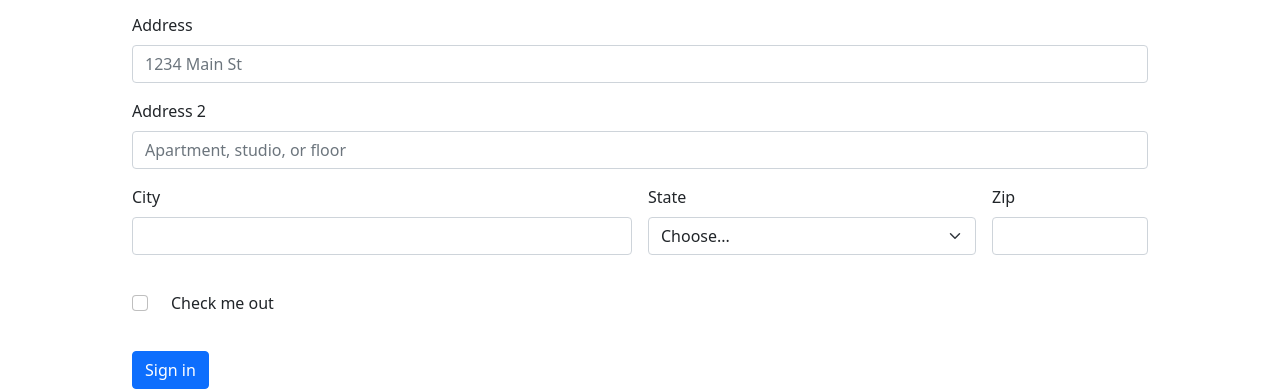
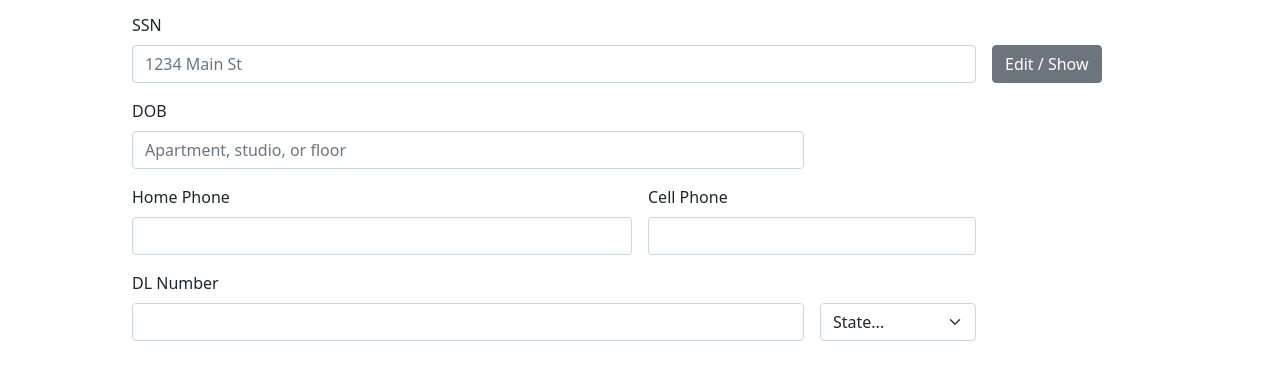
Before and after one commit to cyperpunkmunk/FormPage, a plain HTML site: page index.html in a window 1280 px wide. Shown: the part 916-1307 px from the top of the page. After the commit the page ends 1262 px from the top, so only its background shows below. Drawn offline with nearby package versions, Linux system fonts and the light colour scheme.

Commit message:
added first form

```diff
--- a/assets/style.css
+++ b/assets/style.css
@@ -20,7 +20,7 @@ body{
 }
 
 .titleImg{
-    border-right: 6px green;
+    border-right: 6px rgba(34, 138, 34, 0.583);
     height: 20px;
 
 }
@@ -42,7 +42,7 @@ body{
     margin-top: 25px;;
 }
 .greenContainer{
-    background-color: rgba(48, 209, 39, 0.419);
+    background-color: rgba(48, 179, 41, 0.426);
     border-radius: 5px;
     padding-top: 1px;
     padding-bottom: 1px;
@@ -88,3 +88,7 @@ body{
 .typeDrop{
     list-style: none;
 }
+
+.stateSelect{
+    margin-top: 24px;
+}
--- a/index.html
+++ b/index.html
@@ -162,43 +162,44 @@
                         </ul>
                       </div>
                 </div>
-
-                <div class="col-12">
-                  <label for="inputAddress" class="form-label">Address</label>
+                <div class="col-10">
+                  <label for="inputAddress" class="form-label">SSN</label>
                   <input type="text" class="form-control" id="inputAddress" placeholder="1234 Main St">
                 </div>
-                <div class="col-12">
-                  <label for="inputAddress2" class="form-label">Address 2</label>
+                <div class="col-md-2 dropper">
+                    <div class="edit">
+                        <button class="btn btn-secondary " type="button"  aria-expanded="false">
+                           Edit / Show
+                        </button>
+                    </div>
+                </div>
+                <div class="col-8">
+                  <label for="inputAddress2" class="form-label">DOB</label>
                   <input type="text" class="form-control" id="inputAddress2" placeholder="Apartment, studio, or floor">
                 </div>
                 <div class="col-md-6">
-                  <label for="inputCity" class="form-label">City</label>
+                  <label for="inputCity" class="form-label">Home Phone</label>
                   <input type="text" class="form-control" id="inputCity">
                 </div>
                 <div class="col-md-4">
-                  <label for="inputState" class="form-label">State</label>
-                  <select id="inputState" class="form-select">
-                    <option selected>Choose...</option>
-                    <option>...</option>
-                  </select>
-                </div>
-                <div class="col-md-2">
-                  <label for="inputZip" class="form-label">Zip</label>
+                    <label for="inputCity" class="form-label">Cell Phone</label>
+                    <input type="text" class="form-control" id="inputCity">
+                  </div>
+                <div class="col-md-8">
+                  <label for="inputZip" class="form-label">DL Number</label>
                   <input type="text" class="form-control" id="inputZip">
                 </div>
-                <div class="col-12">
-                  <div class="form-check">
-                    <input class="form-check-input" type="checkbox" id="gridCheck">
-                    <label class="form-check-label" for="gridCheck">
-                      Check me out
-                    </label>
-                  </div>
-                </div>
-                <div class="col-12">
-                  <button type="submit" class="btn btn-primary">Sign in</button>
+                <div class="col-md-2 stateSelect">
+                    <label for="inputState" class="form-label"></label>
+                    <select id="inputState" class="form-select">
+                      <option selected>State...</option>
+                      <option>...</option>
+                    </select>
                 </div>
               </form>
         </div>
+
+
 
 
 
```
